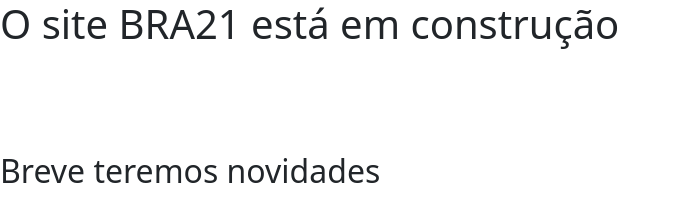
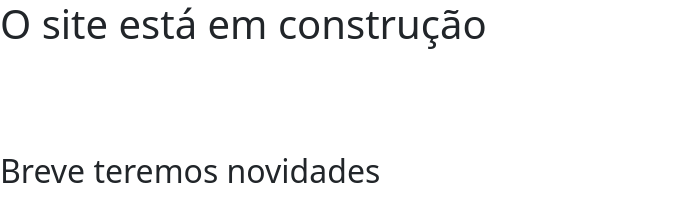
Before and after one commit to ElPablitoBR/testes, a plain HTML site: page index.html in a window 1280 px wide. Shown: the whole page, without its empty margins (0-678 px from the left). Drawn offline with nearby package versions, Linux system fonts and the light colour scheme.

Commit message:
Update index.html
..

```diff
--- a/index.html
+++ b/index.html
@@ -8,10 +8,10 @@
     <!-- Bootstrap CSS -->
     <link href="https://cdn.jsdelivr.net/npm/bootstrap@5.1.3/dist/css/bootstrap.min.css" rel="stylesheet" integrity="sha384-1BmE4kWBq78iYhFldvKuhfTAU6auU8tT94WrHftjDbrCEXSU1oBoqyl2QvZ6jIW3" crossorigin="anonymous">
 
-    <title>BRA21</title>
+    <title>Site em construção</title>
   </head>
   <body>
-    <h1>O site BRA21 está em construção</h1>
+    <h1>O site está em construção</h1>
 	<br />
 	<br />
 	<br />
```
